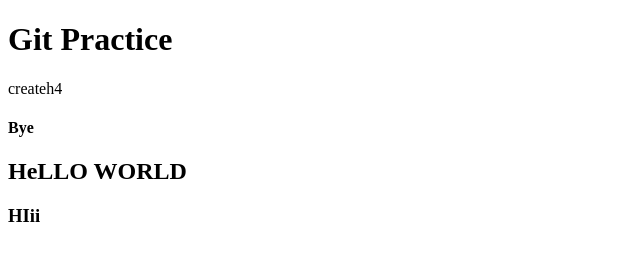
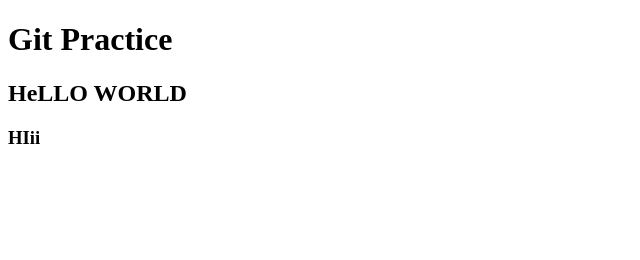
Before and after one commit to uzma0/gitPractice, a plain HTML site: page index.html in a window 1280 px wide. Shown: the whole page, without its empty margins (0-640 px from the left). Drawn offline with Linux system fonts and the light colour scheme.

Commit message:
deleted h4

```diff
--- a/index.html
+++ b/index.html
@@ -7,8 +7,8 @@
 </head>
 <body>
     <h1>Git Practice</h1>
-createh4
-    <h4>Bye</h4>
+
+
 
     <h2>HeLLO WORLD</h2>
     <h3>HIii</h3>
```
